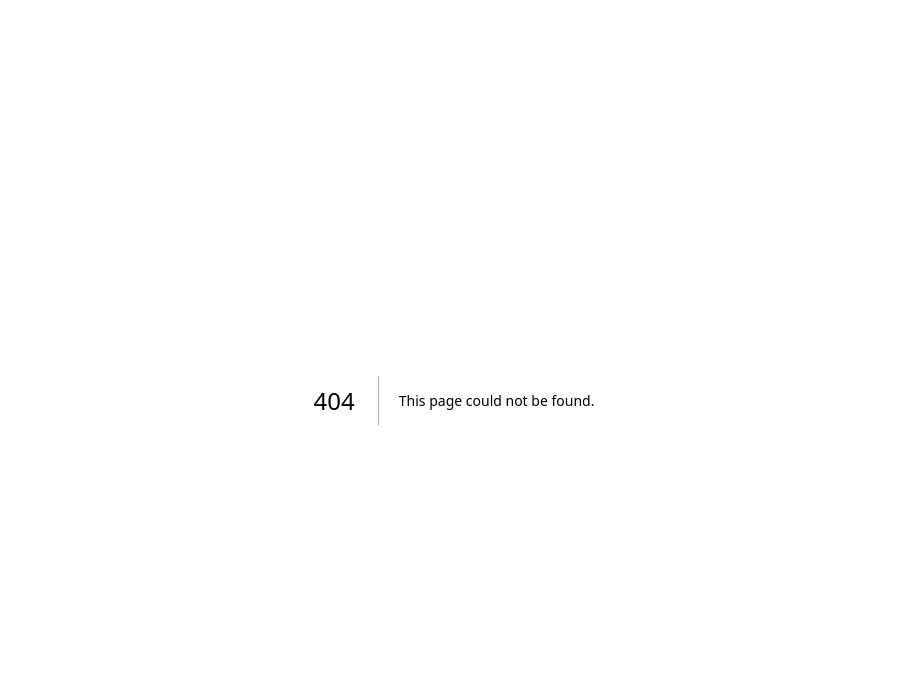
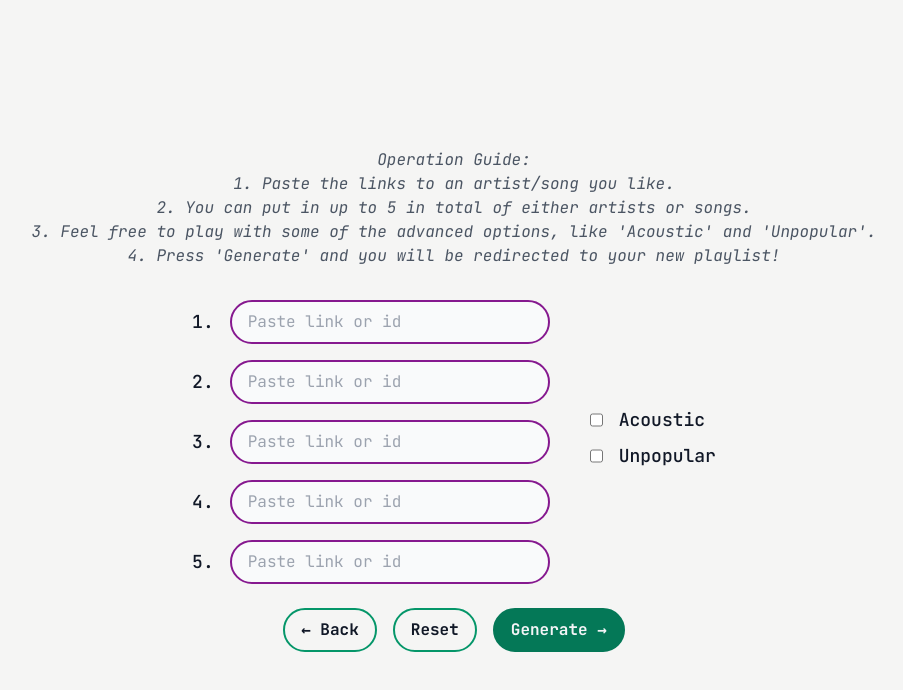
Before and after one commit to dhisonp/spolify, a Next.js app in the folder client/: page /generatePlaylist in a window 1280 px wide. Before the commit this address had no page. Shown: the top 690 px of the page, without its empty margins (186-1089 px from the left). Built offline with nearby package versions, Linux system fonts and the light colour scheme.

Commit message:
login page, dashboard, form

```diff
--- a/client/components/Button.tsx
+++ b/client/components/Button.tsx
@@ -1,15 +1,16 @@
-import React, { FC, MouseEventHandler } from 'react';
+import React, { FC, MouseEventHandler } from "react";
 
 interface Props {
   onClick?: MouseEventHandler<HTMLButtonElement>;
   children?: React.ReactNode;
+  className?: string;
 }
 
-const Button: FC<Props> = ({ onClick, children }) => {
+const Button: FC<Props> = ({ onClick, children, className }) => {
   return (
     <button
       onClick={onClick}
-      className="bg-blue-400 hover:bg-blue-500 text-white py-2 px-4 rounded mt-2"
+      className={`whitespace-nowrap font-mono mx-2 font-medium rounded-full border-2 px-4 py-2 border-fuchsia-800 text-fuchsia-800 transition duration-200 hover:border-gray-100 hover:text-gray-100 hover:bg-fuchsia-800 ${className}`}
     >
       {children}
     </button>
--- a/client/package.json
+++ b/client/package.json
@@ -25,5 +25,9 @@
     "autoprefixer": "^10.4.14",
     "postcss": "^8.4.21",
     "tailwindcss": "^3.3.0"
+  },
+  "prettier":{
+    "tabWidth": 2
   }
+
 }
--- a/client/pages/_document.tsx
+++ b/client/pages/_document.tsx
@@ -1,13 +1,20 @@
-import { Html, Head, Main, NextScript } from 'next/document'
+import { Html, Head, Main, NextScript } from "next/document";
 
 export default function Document() {
   return (
     <Html lang="en">
-      <Head />
+      <Head>
+        <link rel="preconnect" href="https://fonts.googleapis.com" />
+        <link rel="preconnect" href="https://fonts.gstatic.com" crossOrigin="anonymous"/>
+        <link
+          href="https://fonts.googleapis.com/css2?family=JetBrains+Mono:ital,wght@0,400;0,500;0,600;0,700;0,800;1,400;1,500;1,600;1,700;1,800&display=swap"
+          rel="stylesheet"
+        />
+      </Head>
       <body>
         <Main />
         <NextScript />
       </body>
     </Html>
-  )
+  );
 }
--- /dev/null
+++ b/client/pages/dashboard.tsx
@@ -0,0 +1,84 @@
+import Head from "next/head";
+import React, { useState } from "react";
+import { useRouter } from "next/router";
+import Button from "@/components/Button";
+
+const Dashboard = () => {
+  const router = useRouter();
+  const [displayHelper, toggleHelper] = useState(false);
+
+  const handleOnClickHelper = () => {
+    toggleHelper(true);
+  };
+
+  const handleOnClickAutoGenerate = () => {
+    alert("API call to server!");
+  };
+
+  const handleOnClickCustomGenerate = () => {
+    router.push("/generatePlaylist");
+  };
+
+  const helperText1 =
+    '"Auto Generate" automatically generates a playlist based on your top items with pre determined settings.';
+  const helperText2 =
+    'For more customization and tailoring, "Custom Generator" is for you!';
+  const tempData = {
+    user: {
+      imgUrl: "https://avatars.githubusercontent.com/u/67208312?v=4",
+      name: "Dhison Padma",
+    },
+  };
+
+  return (
+    <div className=" bg-stone-100 mx-auto w-screen font-mono text-gray-900">
+      <Head>
+        <title>Dashboard</title>
+        <link rel="icon" href="/favicon.ico" />
+      </Head>
+
+      <main className="flex flex-col items-center justify-center min-h-screen py-2">
+        <div className="flex flex-col">
+          <div className="px-6 py-3 h-auto flex flex-row items-center justify-center my-2">
+            <div className="mr-6">
+              <img
+                className="w-36 h-36 rounded-full border border-stone-200"
+                src={tempData.user.imgUrl}
+              />
+            </div>
+            <span className="font-bold text-6xl text-fuchsia-950">
+              {tempData.user.name}
+            </span>
+          </div>
+          <div className="my-2 text-lg px-6 py-3 w-auto h-12 flex flex-row items-center justify-between">
+          <Button onClick={handleOnClickCustomGenerate} className="border-red-700 hover:bg-red-700 text-red-700">
+              &larr; Log Out
+            </Button>
+            <Button onClick={handleOnClickAutoGenerate}>
+              Auto Recommend &rarr;
+            </Button>
+            <Button onClick={handleOnClickCustomGenerate}>
+              Custom Recommend &rarr;
+            </Button>
+          </div>
+        </div>
+        <div className="my-4 whitespace-normal max-w-4xl items-center justify-center text-center">
+          <button onClick={handleOnClickHelper}>
+            <span className="text-gray-500 underline">
+              What's the difference?
+            </span>
+          </button>
+          {displayHelper && (
+            <div className="text-gray-600">
+              <p className="italic">
+                {helperText1} {helperText2}
+              </p>
+            </div>
+          )}
+        </div>
+      </main>
+    </div>
+  );
+};
+
+export default Dashboard;
--- /dev/null
+++ b/client/pages/generatePlaylist.tsx
@@ -0,0 +1,162 @@
+import Head from "next/head";
+import React, { ChangeEvent, useState } from "react";
+import Button from "@/components/Button";
+import { useRouter } from "next/router";
+
+interface FormValues {
+  uris: {
+    uri1: string;
+    uri2: string;
+    uri3: string;
+    uri4: string;
+    uri5: string;
+  };
+  isIndie: boolean;
+  isAcoustic: boolean;
+  size: number;
+}
+
+const GeneratePlaylist = () => {
+  const router = useRouter();
+  const [formValues, setFormValues] = useState<FormValues>({
+    uris: {
+      uri1: "",
+      uri2: "",
+      uri3: "",
+      uri4: "",
+      uri5: "",
+    },
+    isAcoustic: false,
+    isIndie: false,
+    size: 10,
+  });
+
+  const handleSubmit = (e: React.FormEvent<HTMLFormElement>) => {
+    e.preventDefault();
+    // Handle form submission here
+  };
+
+  const handleChange = (event: ChangeEvent<HTMLInputElement>) => {
+    const { name, value } = event.target;
+    setFormValues({ ...formValues, [name]: value });
+  };
+
+  const handleBack = () => {
+    router.back();
+  };
+
+  return (
+    <div className=" bg-stone-100 mx-auto w-screen font-mono text-gray-900">
+      <Head>
+        <title>Generate Playlist</title>
+        <link rel="icon" href="/favicon.ico" />
+      </Head>
+
+      <main className="flex flex-col items-center justify-center min-h-screen py-2">
+        <div className="container w-2/3">
+          <div className="text-gray-600 mb-2 text-center italic">
+            <p>Operation Guide:</p>
+            <p>1. Paste the links to an artist/song you like.</p>
+            <p>
+              2. You can put in up to 5 in total of either artists or songs.
+            </p>
+            <p>
+              3. Feel free to play with some of the advanced options, like
+              'Acoustic' and 'Unpopular'.
+            </p>
+            <p>
+              4. Press 'Generate' and you will be redirected to your new
+              playlist!
+            </p>
+          </div>
+          <form
+            className="flex flex-col justify-center items-center"
+            onSubmit={handleSubmit}
+          >
+            <div className="flex flex-row justify-center items-center">
+              <div className="flex flex-col p-4">
+                <div className="flex flex-row items-center">
+                  <label className="text-lg font-medium mr-2">1. </label>
+                  <input
+                    placeholder="Paste link or id"
+                    className="bg-gray-50 w-80 py-2 px-4 m-2 rounded-full border-2 border-fuchsia-800 focus:outline-none focus:bg-emerald-50 text-gray-700"
+                  />
+                </div>
+                <div className="flex flex-row items-center">
+                  <label className="text-lg font-medium mr-2">2. </label>
+                  <input
+                    placeholder="Paste link or id"
+                    className="bg-gray-50 w-80 py-2 px-4 m-2 rounded-full border-2 border-fuchsia-800 focus:outline-none focus:bg-emerald-50 text-gray-700"
+                  />
+                </div>
+                <div className="flex flex-row items-center">
+                  <label className="text-lg font-medium mr-2">3. </label>
+                  <input
+                    placeholder="Paste link or id"
+                    className="bg-gray-50 w-80 py-2 px-4 m-2 rounded-full border-2 border-fuchsia-800 focus:outline-none focus:bg-emerald-50 text-gray-700"
+                  />
+                </div>
+                <div className="flex flex-row items-center">
+                  <label className="text-lg font-medium mr-2">4. </label>
+                  <input
+                    placeholder="Paste link or id"
+                    className="bg-gray-50 w-80 py-2 px-4 m-2 rounded-full border-2 border-fuchsia-800 focus:outline-none focus:bg-emerald-50 text-gray-700"
+                  />
+                </div>
+                <div className="flex flex-row items-center">
+                  <label className="text-lg font-medium mr-2">5. </label>
+                  <input
+                    placeholder="Paste link or id"
+                    className="bg-gray-50 w-80 py-2 px-4 m-2 rounded-full border-2 border-fuchsia-800 focus:outline-none focus:bg-emerald-50 text-gray-700"
+                  />
+                </div>
+              </div>
+              <div className="flex flex-col mx-4">
+                <div className="flex flex-row mb-2">
+                  <input
+                    className="mr-4"
+                    type="checkbox"
+                    name="agree"
+                    value="true"
+                  />
+                  <label className="text-lg font-medium">Acoustic</label>
+                </div>
+                <div className="flex flex-row mb-2">
+                  <input
+                    className="mr-4"
+                    type="checkbox"
+                    name="agree"
+                    value="true"
+                  />
+                  <label className="text-lg font-medium">Unpopular</label>
+                </div>
+              </div>
+            </div>
+            <div className="flex flex-row justify-between items-center">
+              <button
+                className="mx-2 border-2 py-2 px-4 border-emerald-600 rounded-full hover:bg-emerald-600 hover:text-gray-100 transition duration-200"
+                onClick={handleBack}
+              >
+                <span className="font-bold">&larr; Back</span>
+              </button>
+              <button
+                className="mx-2 border-2 py-2 px-4 border-emerald-600 rounded-full hover:bg-emerald-600 hover:text-gray-100 transition duration-200"
+                type="reset"
+              >
+                <span className="font-bold">Reset</span>
+              </button>
+              <button
+                className="mx-2 border-2 py-2 px-4 border-emerald-700 rounded-full bg-emerald-700 text-gray-100 transition duration-200 hover:border-emerald-300 hover:bg-emerald-300 hover:text-fuchsia-900"
+                type="submit"
+              >
+                <span className="font-bold">Generate &rarr;</span>
+              </button>
+            </div>
+          </form>
+        </div>
+      </main>
+    </div>
+  );
+};
+
+export default GeneratePlaylist;
--- a/client/pages/index.tsx
+++ b/client/pages/index.tsx
@@ -18,28 +18,29 @@ const Home: NextPage = () => {
   };
 
   return (
-        <div className="container mx-auto">
+    <div className="container mx-auto min-w-full font-mono text-gray-900">
       <Head>
         <title>Spolify</title>
         <link rel="icon" href="/favicon.ico" />
       </Head>
 
-            <main className="flex flex-col items-center justify-center min-h-screen py-2">
+      <main className="flex flex-col items-center justify-center min-h-screen bg-stone-100 py-2">
         <h1 className="text-6xl font-bold">
-                    Welcome to <a className="text-blue-600">Spolify</a>
+          Welcome to <a className="text-fuchsia-800">Spolify</a>
         </h1>
 
         <p className="mt-3 text-2xl">Music under control.</p>
 
         <div className="flex flex-wrap items-center justify-around max-w-4xl mt-6 sm:w-full">
           <a
-                        onClick={handleLogin}
-                        className="p-6 mt-6 text-left border w-96 rounded-xl hover:text-blue-600 focus:text-blue-600"
+            href="/dashboard"
+            className="p-6 mt-6 text-left border-fuchsia-800 border-2 w-96 rounded-xl text-fuchsia-800 focus:text-fuchsia-800
+                            hover:bg-fuchsia-800 transition duration-200 hover:text-gray-100"
           >
-                        <h3 className="text-2xl font-bold">Login &rarr;</h3>
-                        <p className="mt-4 text-xl">
-                            Login using your Spotify account.
-                        </p>
+            <button>
+              <h3 className="text-2xl font-bold text-left">Login &rarr;</h3>
+              <p className="mt-4 text-xl">Login via Spotify.</p>
+            </button>
           </a>
         </div>
       </main>
--- a/client/pages/login.tsx
+++ b/client/pages/login.tsx
@@ -4,13 +4,12 @@ import React from "react";
 import Button from "@/components/Button";
 
 const Login = () => {
-
   const handleClick = () => {
-        alert("Click!")
-    }
+    alert("Click!");
+  };
 
   return (
-        <div className="container mx-auto">
+    <div className=" bg-stone-100 mx-auto">
       <Head>
         <title>Spolify - Login</title>
         <link rel="icon" href="/favicon.ico" />
--- a/client/pages/main.tsx
+++ b/client/pages/main.tsx
@@ -8,26 +8,27 @@ const Main = () => {
 
     const server = process.env.SERVER_URL;
 
-    useEffect(() => {
-        // async function fetchData() {
-        //     const response = await fetch(server + "/user");
-        //     if (response.status === 200) {
-        //         const data = await response.json();
-        //         setUserData(data);
-        //         setLoggedIn(true);
-        //     }
-        // }
-        // fetchData();
-        axios
-            .get(server + "/user")
-            .then((res) => {
-                setUserData(res.data);
-                setLoggedIn(true);
-            })
-            .catch((err) => {
-                console.log(err);
-            });
-    }, []);
+    // Check if user is logged in
+    // useEffect(() => {
+    //     // async function fetchData() {
+    //     //     const response = await fetch(server + "/user");
+    //     //     if (response.status === 200) {
+    //     //         const data = await response.json();
+    //     //         setUserData(data);
+    //     //         setLoggedIn(true);
+    //     //     }
+    //     // }
+    //     // fetchData();
+    //     axios
+    //         .get(server + "/user")
+    //         .then((res) => {
+    //             setUserData(res.data);
+    //             setLoggedIn(true);
+    //         })
+    //         .catch((err) => {
+    //             console.log(err);
+    //         });
+    // }, []);
 
     const handleLogout = async () => {
         try {
@@ -42,7 +43,6 @@ const Main = () => {
     };
 
     const handleDebug = () => {
-        console.log(userData);
     };
 
     return (
@@ -53,9 +53,6 @@ const Main = () => {
                         <h3 className="text-4xl m-2">
                             Welcome, <a>{userData.display_name}</a>!
                         </h3>
-                        <Button onClick={handleDebug}>
-                            Console Log User Data
-                        </Button>
                         <Button onClick={handleLogout}>Logout</Button>
                     </>
                 ) : (
--- a/client/tailwind.config.js
+++ b/client/tailwind.config.js
@@ -10,6 +10,18 @@ module.exports = {
   ],
   theme: {
     extend: {},
+    fontFamily: {
+      sans: ["Graphik", "sans-serif"],
+      serif: ["Merriweather", "serif"],
+      mono: ['"JetBrains Mono"', "mono"],
+    },
+    fontWeight: {
+      bold: 700,
+      medium: 500,
+    },
+    fontStyle: {
+      italic: "italic",
+    },
   },
   plugins: [],
-}
+};
```
Lines whose indentation alone changed are shown as unchanged.
